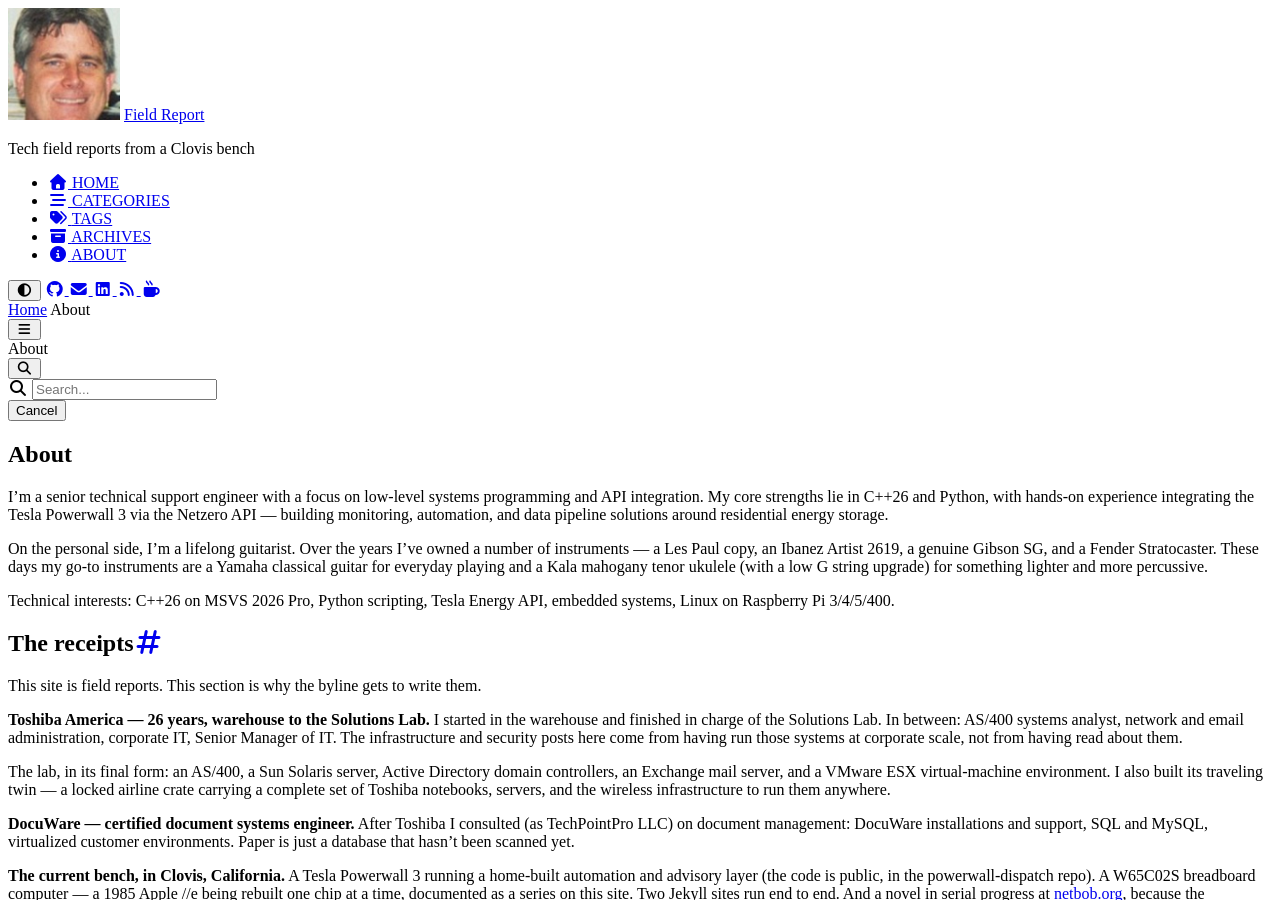
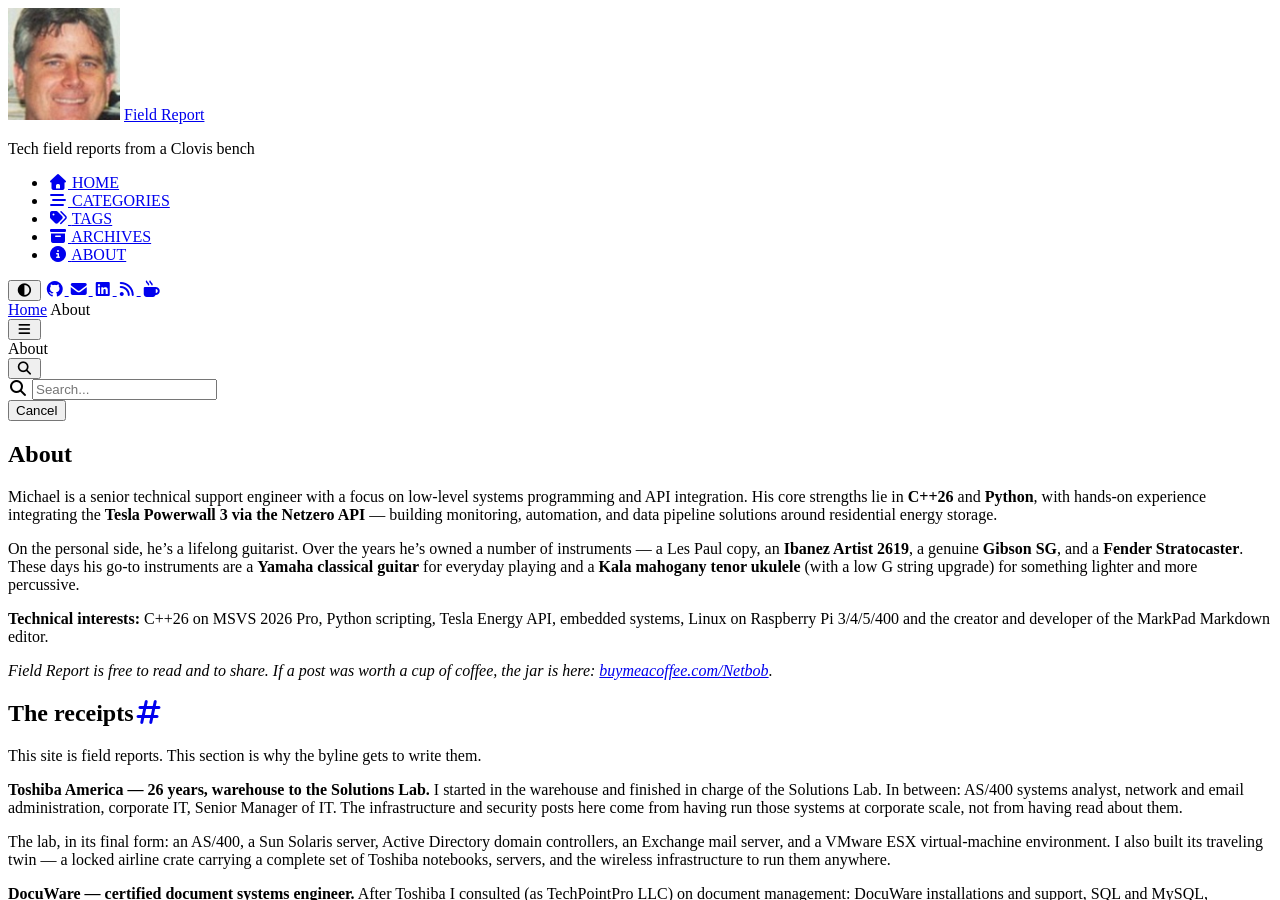
Before and after one commit to netbob/mjmcshane.com, a Jekyll site: the page built from _tabs/about.md, in a window 1280 px wide and 900 px high. Built offline with Jekyll 4.4.1, drawn with Linux system fonts in a browser that asks for light colours; cached includes are drawn as plain includes; nearby versions of some CDN libraries.

Commit message:
Update about.md

```diff
--- a/_tabs/about.md
+++ b/_tabs/about.md
@@ -1,55 +1,111 @@
----
-layout: page
-title: About
-icon: fas fa-info-circle
-order: 4
 ---
 
-I'm a senior technical support engineer with a focus on low-level systems programming and API integration. My core strengths lie in C++26 and Python, with hands-on experience integrating the Tesla Powerwall 3 via the Netzero API — building monitoring, automation, and data pipeline solutions around residential energy storage.
+layout: page
 
-On the personal side, I'm a lifelong guitarist. Over the years I've owned a number of instruments — a Les Paul copy, an Ibanez Artist 2619, a genuine Gibson SG, and a Fender Stratocaster. These days my go-to instruments are a Yamaha classical guitar for everyday playing and a Kala mahogany tenor ukulele (with a low G string upgrade) for something lighter and more percussive.
+title: About
 
-Technical interests: C++26 on MSVS 2026 Pro, Python scripting, Tesla Energy API, embedded systems, Linux on Raspberry Pi 3/4/5/400.
+icon: fas fa-info-circle
+
+order: 4
+
+---
+
+
+
+Michael is a senior technical support engineer with a focus on low-level systems programming and API integration. His core strengths lie in **C++26** and **Python**, with hands-on experience integrating the **Tesla Powerwall 3 via the Netzero API** — building monitoring, automation, and data pipeline solutions around residential energy storage.
+
+
+
+On the personal side, he's a lifelong guitarist. Over the years he's owned a number of instruments — a Les Paul copy, an **Ibanez Artist 2619**, a genuine **Gibson SG**, and a **Fender Stratocaster**. These days his go-to instruments are a **Yamaha classical guitar** for everyday playing and a **Kala mahogany tenor ukulele** (with a low G string upgrade) for something lighter and more percussive.
+
+
+
+**Technical interests:** C++26 on MSVS 2026 Pro, Python scripting, Tesla Energy API, embedded systems, Linux on Raspberry Pi 3/4/5/400 and the creator and developer of the MarkPad Markdown editor.
+
+*Field Report is free to read and to share. If a post was worth a cup of coffee, the jar is here: [buymeacoffee.com/Netbob](https://buymeacoffee.com/Netbob).*
+
+
 
 ## The receipts
 
+
+
 This site is field reports. This section is why the byline gets to write them.
+
+
 
 **Toshiba America — 26 years, warehouse to the Solutions Lab.** I started in the warehouse and finished in charge of the Solutions Lab. In between: AS/400 systems analyst, network and email administration, corporate IT, Senior Manager of IT. The infrastructure and security posts here come from having run those systems at corporate scale, not from having read about them.
 
+
+
 The lab, in its final form: an AS/400, a Sun Solaris server, Active Directory domain controllers, an Exchange mail server, and a VMware ESX virtual-machine environment. I also built its traveling twin — a locked airline crate carrying a complete set of Toshiba notebooks, servers, and the wireless infrastructure to run them anywhere.
+
+
 
 **DocuWare — certified document systems engineer.** After Toshiba I consulted (as TechPointPro LLC) on document management: DocuWare installations and support, SQL and MySQL, virtualized customer environments. Paper is just a database that hasn't been scanned yet.
 
+
+
 **The current bench, in Clovis, California.** A Tesla Powerwall 3 running a home-built automation and advisory layer (the code is public, in the powerwall-dispatch repo). A W65C02S breadboard computer — a 1985 Apple //e being rebuilt one chip at a time, documented as a series on this site. Two Jekyll sites run end to end. And a novel in serial progress at [netbob.org](https://netbob.org), because the engineering was never the only thing.
+
+
 
 ## CV, short form
 
+
+
 **Founder & Principal Consultant — TechPointPro LLC**
+
 End-user support by phone, email, and on-site. DocuWare installation support, remote and on-site. SQL and MySQL installation and support.
 
+
+
 **Senior Program Support Analyst — Toshiba America Business Solutions**
+
 End-user and customer-facing support. DocuWare installation support. VMware ESX virtual environments — install, service, support. Microsoft Active Directory and Exchange Server administration.
 
+
+
 **Toshiba America — the long arc**
+
 Warehouse → AS/400 systems analyst → network/email administrator → corporate IT → Senior Manager of IT → in charge of the Solutions Lab.
 
+
+
 **Areas of expertise**
+
 Data integrity and disaster recovery · Team and project leadership · Network and systems security · Policy planning and implementation
 
+
+
 **Platforms and tools**
+
 UNIX (Solaris), Windows (3.5 through 11), Linux (Debian, Ubuntu, Red Hat, Arch), AS/400, OS/2 Warp · TCP/IP, SSH, VPN · Python, Linux shell scripting · Microsoft 365 and Exchange, Lotus Notes/Domino, DocuWare, Acronis
 
+
+
 **Certifications**
+
 MCSE + Security · CNA (Certified Novell Administrator) · DocuWare Document Management System — the DocuWare certification earned later, while consulting at TechPointPro
 
+
+
 **Education**
+
 Associate of Science in Computer Science — Control Data Institute. Also studied English and music at Cal State Northridge, which explains the novel.
+
+
 
 ---
 
+
+
 *Michael McShane — Clovis, California. The long version of this page is the site itself.*
+
+
 
 *Field Report is free to read and to share. If a post was worth a cup of coffee, the jar is here: [buymeacoffee.com/Netbob](https://buymeacoffee.com/Netbob).*
 
+
+
 *New Field Reports can follow you instead: subscribe in any feed reader — [mjmcshane.com/feed.xml](https://mjmcshane.com/feed.xml). No account, no algorithm.*
```
